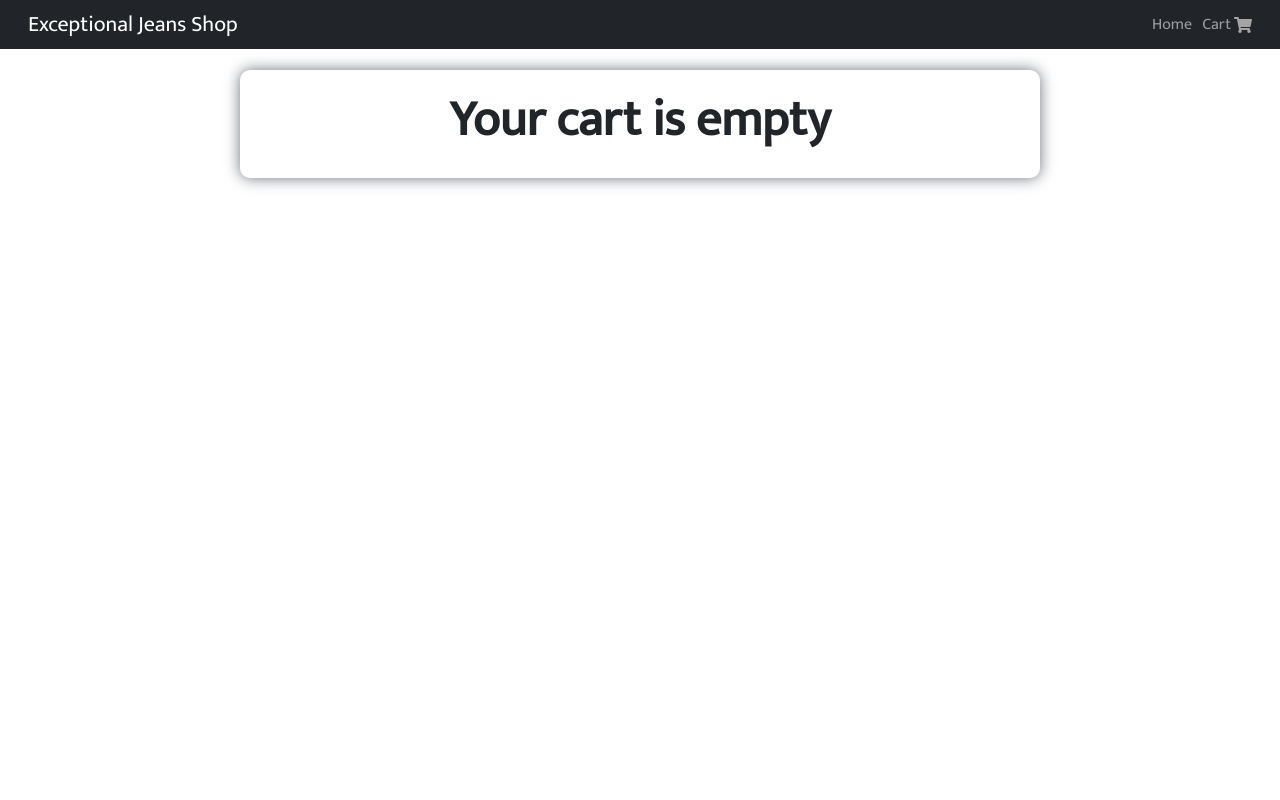
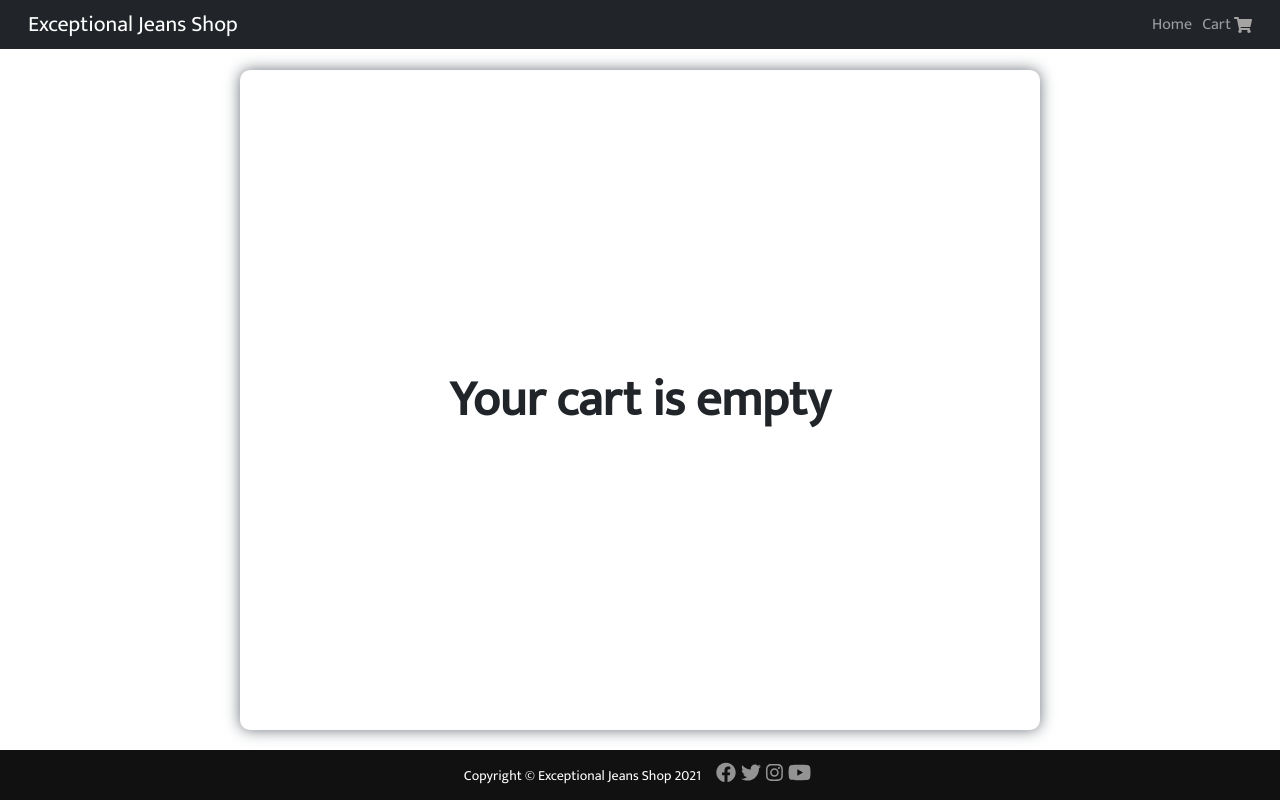
Before and after one commit to Kamil-96/e-commerce, a React (Create React App) app: page /cart in a window 1280 px wide. Built offline with nearby package versions, Linux system fonts and the light colour scheme.

Commit message:
Add footer with styles

```diff
--- a/package.json
+++ b/package.json
@@ -38,6 +38,7 @@
   },
   "dependencies": {
     "@fortawesome/fontawesome-svg-core": "^1.2.36",
+    "@fortawesome/free-brands-svg-icons": "^5.15.4",
     "@fortawesome/free-solid-svg-icons": "^5.15.4",
     "@fortawesome/react-fontawesome": "^0.1.16",
     "@testing-library/jest-dom": "^5.11.4",
--- /dev/null
+++ b/src/components/layout/Footer/Footer.js
@@ -0,0 +1,25 @@
+/* eslint-disable jsx-a11y/anchor-is-valid */
+
+import React from 'react';
+
+import styles from './Footer.module.scss';
+
+import { FontAwesomeIcon } from '@fortawesome/react-fontawesome';
+import { faFacebook, faTwitter, faYoutube, faInstagram } from '@fortawesome/free-brands-svg-icons';
+
+const Footer = () => (
+
+  <footer className={styles.root}>
+    <small className={styles.text}>Copyright &copy; Exceptional Jeans Shop 2021</small>
+    <div className={styles.iconsWrapper}>
+      <ul className={styles.iconsList}>
+        <li className={styles.iconElem}><a href="#"><FontAwesomeIcon className={styles.icon} icon={faFacebook} />Facebook</a></li>
+        <li className={styles.iconElem}><a href="#"><FontAwesomeIcon className={styles.icon} icon={faTwitter} />Twitter</a></li>
+        <li className={styles.iconElem}><a href="#"><FontAwesomeIcon className={styles.icon} icon={faInstagram} />Instagram</a></li>
+        <li className={styles.iconElem}><a href="#"><FontAwesomeIcon className={styles.icon} icon={faYoutube} />YouTube</a></li>
+      </ul>
+    </div>
+  </footer>
+);
+
+export default Footer;
--- /dev/null
+++ b/src/components/layout/Footer/Footer.module.scss
@@ -0,0 +1,41 @@
+@import '../../../styles/settings.scss';
+
+.root {
+  display: flex;
+  justify-content: center;
+  align-items: center;
+  height: ($base-size * 2.5);
+  background: $footer-background;
+  padding: 0 ($base-size * 0.5);
+}
+
+.text {
+  color: $footer-text;
+  margin-right: ($base-size * 0.75);
+}
+
+.iconsList {
+  margin: auto;
+  padding: 0;
+}
+
+.iconElem {
+  font-size: 0;
+  display: inline-block;
+}
+
+.icon {
+  padding-right: ($base-size * 0.25);
+  font-size: ($base-size * 1.25);
+  color: $footer-icon-color;
+
+  &:hover {
+    color: $footer-icon-hover;
+  }
+}
+
+@media (max-width: 372px) {
+  .icon {
+    font-size: 20px;
+  }
+}
--- a/src/components/layout/MainLayout/MainLayout.js
+++ b/src/components/layout/MainLayout/MainLayout.js
@@ -4,11 +4,13 @@ import PropTypes from 'prop-types';
 import styles from './MainLayout.module.scss';
 
 import Header from '../Header/Header';
+import Footer from '../Footer/Footer';
 
 const MainLayout = ({children}) => (
   <div className={styles.root}>
     <Header />
     {children}
+    <Footer />
   </div>
 );
 
--- a/src/components/views/Cart/Cart.module.scss
+++ b/src/components/views/Cart/Cart.module.scss
@@ -1,11 +1,13 @@
 @import '../../../styles/settings.scss';
 
 .root {
-  margin: $page-margin 20px;
+  margin: $page-margin auto $base-size;
   padding: 20px;
   max-width: 800px !important;
   box-shadow: 0px 0px 15px 0px rgba(108, 117, 125, 1);
   border-radius: $radius;
+  min-height: calc(100vh - 140px);
+  position: relative;
 
   h4 {
     margin-bottom: 0;
@@ -73,6 +75,10 @@ input[type=number] {
 .emptyInfo {
   font-size: 50px;
   text-align: center;
+  position: absolute;
+  top: 50%;
+  left: 50%;
+  transform: translate(-50%, -50%);
 }
 
 @media (max-width: 767px) {
--- a/src/components/views/Form/Form.module.scss
+++ b/src/components/views/Form/Form.module.scss
@@ -2,4 +2,5 @@
 
 .root {
   margin-top: $page-margin;
+  min-height: calc(100vh - 120px);
 }
--- a/src/components/views/NotFound/NotFound.module.scss
+++ b/src/components/views/NotFound/NotFound.module.scss
@@ -1,8 +1,12 @@
 @import '../../../styles/settings.scss';
 
 .root {
+  display: flex;
+  flex-direction: column;
+  justify-content: center;
+  align-items: center;
   margin-top: $page-margin;
-  text-align: center;
+  min-height: calc(100vh - 120px);
 
   .title {
     margin-bottom: 20px;
--- a/src/components/views/Product/Product.module.scss
+++ b/src/components/views/Product/Product.module.scss
@@ -2,6 +2,7 @@
 
 .root {
   margin-top: $page-margin;
+  min-height: calc(100vh - 120px);
 }
 
 .image {
--- a/src/styles/global.scss
+++ b/src/styles/global.scss
@@ -8,6 +8,7 @@ body {
   margin: 0;
   padding: 0;
   font-family: $font-text !important;
+  min-height: calc(100vh - 70px);
 }
 
 a {
--- a/src/styles/settings.scss
+++ b/src/styles/settings.scss
@@ -9,6 +9,10 @@ $text-color: #1B1C1C;
 $btn-hover: #5c636a;
 $btn-bg: #6c757d;
 $btn-cart: #fff;
+$footer-background: #121111;
+$footer-text: #fff;
+$footer-icon-color: rgba(255, 255, 255, 0.55);
+$footer-icon-hover: rgba(255, 255, 255, 0.75);
 
 $nav-text: rgba(255, 255, 255, 0.55);
 $nav-text-hover: rgba(255, 255, 255, 0.75);
```
Also changed, not shown: 2 other files (tests, documents, lock files or other folders).
